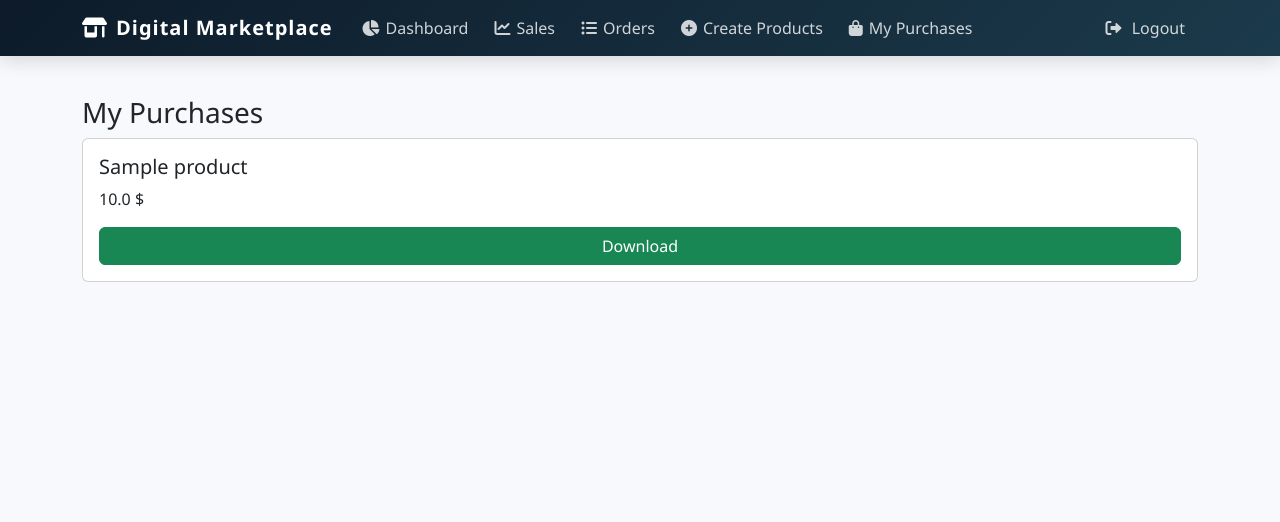
After one commit to sajjadzolghadr/Django-Digital-Market, a Django app: page /my-purchases/ in a window 1280 px wide. The commit adds this page. Shown: the top 522 px of the page. Run offline with Django 5.2, Linux system fonts and the light colour scheme; a user stored in the database is signed in; tables that the repository leaves empty hold one stand-in row (values such as "Sample post").

Commit message:
feat:Add my_purchases model for orders from cart at checkout

```diff
--- a/mysite/myapp/models.py
+++ b/mysite/myapp/models.py
@@ -23,3 +23,8 @@ class OrderDetail(models.Model):
 
     def __str__(self):
         return self.customer_email
+
+class Purchase(models.Model):
+    user = models.ForeignKey(User, on_delete=models.CASCADE)
+    product = models.ForeignKey(Product, on_delete=models.CASCADE)
+    created_at = models.DateTimeField(auto_now_add=True)
--- a/mysite/myapp/templates/myapp/base.html
+++ b/mysite/myapp/templates/myapp/base.html
@@ -35,7 +35,7 @@
           <li class="nav-item"><a class="nav-link" href="#"><i class="fas fa-chart-line"></i>Sales</a></li>
           <li class="nav-item"><a class="nav-link" href="{% url 'orders_list'%}"><i class="fas fa-list-ul"></i>Orders</a></li>
           <li class="nav-item"><a class="nav-link" href="{% url 'createproduct'%}"><i class="fas fa-plus-circle"></i>Create Products</a></li>
-          <li class="nav-item"><a class="nav-link" href="#"><i class="fas fa-shopping-bag"></i>My Purchases</a></li>
+          <li class="nav-item"><a class="nav-link" href="{% url 'my_purchases'%}"><i class="fas fa-shopping-bag"></i>My Purchases</a></li>
         </ul>
  <ul class="navbar-nav">
   {% if user.is_authenticated %}
--- /dev/null
+++ b/mysite/myapp/templates/myapp/my_purchases.html
@@ -0,0 +1,18 @@
+{% extends 'myapp/base.html' %}
+{% block content %}
+<h3>My Purchases</h3>
+{% for purchase in purchases %}
+  <div class="card p-3 mb-2">
+    <h5>{{ purchase.product.name }}</h5>
+    <p>{{ purchase.product.price }} $</p>
+
+    {% if purchase.product.file %}
+      <a href="{{ purchase.product.file.url }}" class="btn btn-success">
+        Download
+      </a>
+    {% endif %}
+  </div>
+{% empty %}
+  <p>You have no purchases.</p>
+{% endfor %}
+{% endblock %}
--- a/mysite/myapp/urls.py
+++ b/mysite/myapp/urls.py
@@ -14,5 +14,6 @@ urlpatterns = [
     path('login/',auth_views.LoginView.as_view(template_name='myapp/login.html'), name='login'),
     path('logout/',auth_views.LogoutView.as_view(template_name='myapp/logout.html'), name='logout'),
     path('invalid/',views.invalid, name='invalid'),
+    path('my-purchases/',views.my_purchases, name='my_purchases'),
 
 ]
--- a/mysite/myapp/views.py
+++ b/mysite/myapp/views.py
@@ -1,6 +1,8 @@
+from django.contrib.auth.decorators import login_required
 from django.shortcuts import render,get_object_or_404,redirect
 from .forms import ProductForm, RegisterForm
-from .models import Product,OrderDetail
+from .models import Product, OrderDetail, Purchase
+
 
 # Create your views here.
 def index(request):
@@ -79,3 +81,9 @@ def register(request):
 
 def invalid(request):
     return render(request, 'myapp/invalid.html')
+
+
+@login_required
+def my_purchases(request):
+    purchases = Purchase.objects.filter(user=request.user)
+    return render(request, 'myapp/my_purchases.html', {'purchases': purchases})
```
Also changed, not shown: mysite/myapp/migrations/0004_purchase.py (added).
